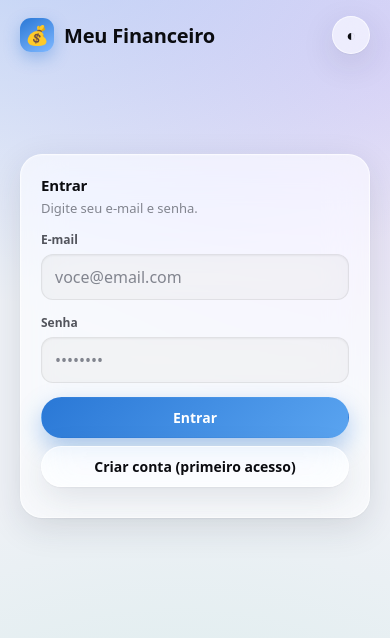
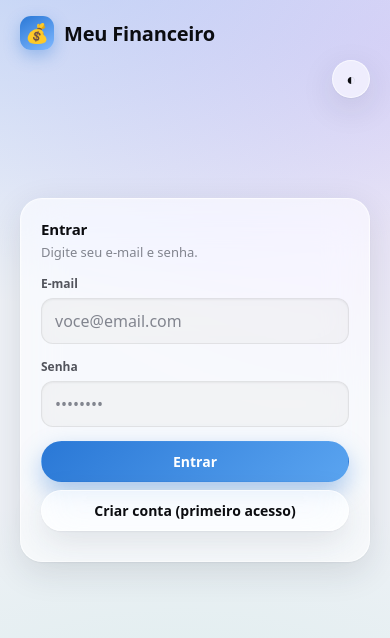
Before and after one commit to arthurlbucc2007-cmd/Finan-as, a plain HTML site: page index.html in a window 390 px wide. Drawn offline with nearby package versions, Linux system fonts and the light colour scheme.

Commit message:
Fix topbar overflow on narrow screens
The logged-in topbar (email + Sair + quick-add + theme) didn't wrap,
pushing "+ Novo lançamento" off-screen on phone-width viewports. Now
the topbar wraps to a second row and hides the (redundant) email on
small screens.

```diff
--- a/style.css
+++ b/style.css
@@ -140,6 +140,7 @@ button, input, select, textarea { font-family: inherit; font-size: inherit; colo
 .topbar {
   position: sticky; top: 0; z-index: 30;
   display: flex; align-items: center; justify-content: space-between;
+  flex-wrap: wrap; row-gap: 10px;
   padding: 16px 4px;
   margin: 0 -4px 16px;
 }
@@ -150,7 +151,7 @@ button, input, select, textarea { font-family: inherit; font-size: inherit; colo
   background: linear-gradient(150deg, var(--series-1), #7fb8ff);
   box-shadow: 0 6px 16px rgba(42,120,214,.35);
 }
-.topbar-actions { display: flex; align-items: center; gap: 10px; }
+.topbar-actions { display: flex; align-items: center; gap: 10px; flex-wrap: wrap; justify-content: flex-end; }
 
 .icon-btn {
   width: 38px; height: 38px; border-radius: 999px; border: 1px solid var(--glass-border);
@@ -408,4 +409,6 @@ a.link:hover { text-decoration: underline; }
   .tx-amount { text-align: left; }
   .tx-actions { justify-content: flex-start; }
   .bar-row { grid-template-columns: 90px 1fr 70px; }
+  .topbar-actions { width: 100%; }
+  #user-email { display: none; }
 }
```
